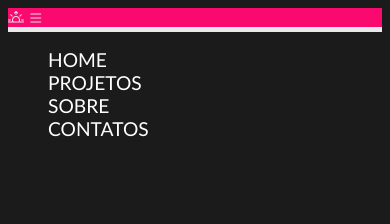
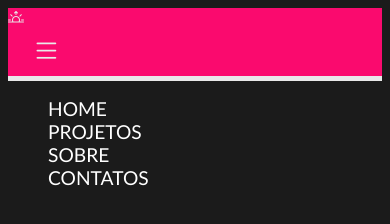
Before and after one commit to biasxh/meu-portfolio, a plain HTML site: page index.html in a window 390 px wide. Drawn offline with nearby package versions, Linux system fonts and the light colour scheme.

Commit message:
update btn-menu

```diff
--- a/index.html
+++ b/index.html
@@ -48,12 +48,16 @@
 
       </ul>
     </nav>
+    <!-- Trocar cor tema // -->
+    <div class="header-toggle">
+      <!-- Icone Sol -->
+      <i class="bi bi-sunrise" id="toggleTheme"> </i>
 
-    <div>
+      <button id="menuHamburger" class="btn-menu-mobile">
+        <!-- botão mobile -->
+        <i class="bi bi-list"></i>
+      </button>
 
-      <i class="bi bi-sunrise" id="toggleTheme"> </i>
-      <!-- botão mobile -->
-      <i class="bi bi-list"></i>
 
     </div>
 
--- a/style.css
+++ b/style.css
@@ -73,12 +73,32 @@
 text-transform: uppercase;
 }
 
-/* Menu tres tracinhos */
+/* Menu Hamburger// tres tracinhos */
 
+#menuHamburger {
+  margin-left: 1rem;
+}
+
+.btn-menu-mobile {
+  background: transparent;
+  border: none;
+  cursor: pointer;
+  color: var(--cor-texto);
+  display: flex;
+  font-size: 1.8rem;
+  align-items: center;
+  justify-content: center;
+  padding: 0.5rem;
+}
 
 /* Medidas Responsivas */
 @media (min-width: 768px) {
 .menu-desktop {
   display: flex;
   }
+
+.btn-menu-mobile {
+  display: none;
 }
+
+}
```
